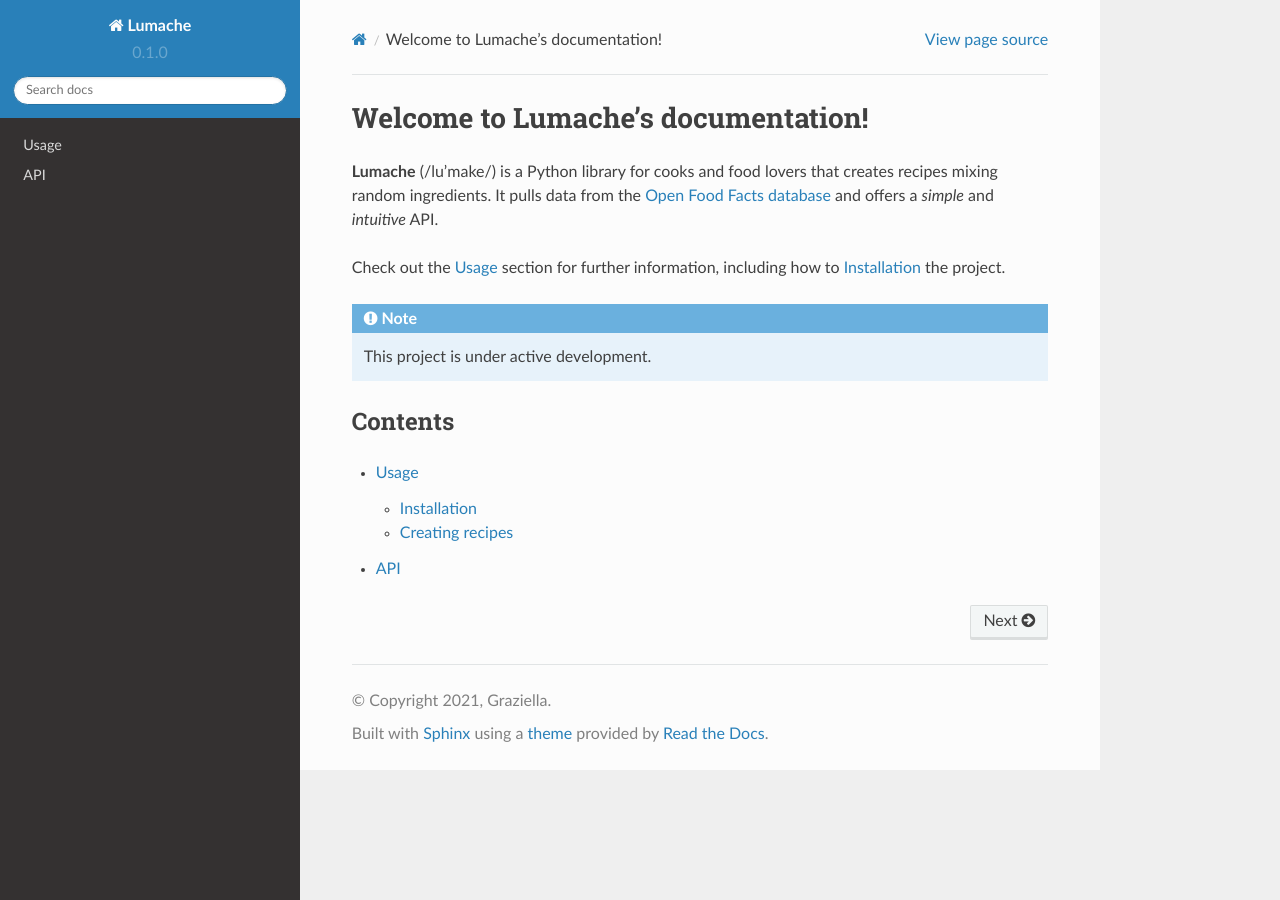
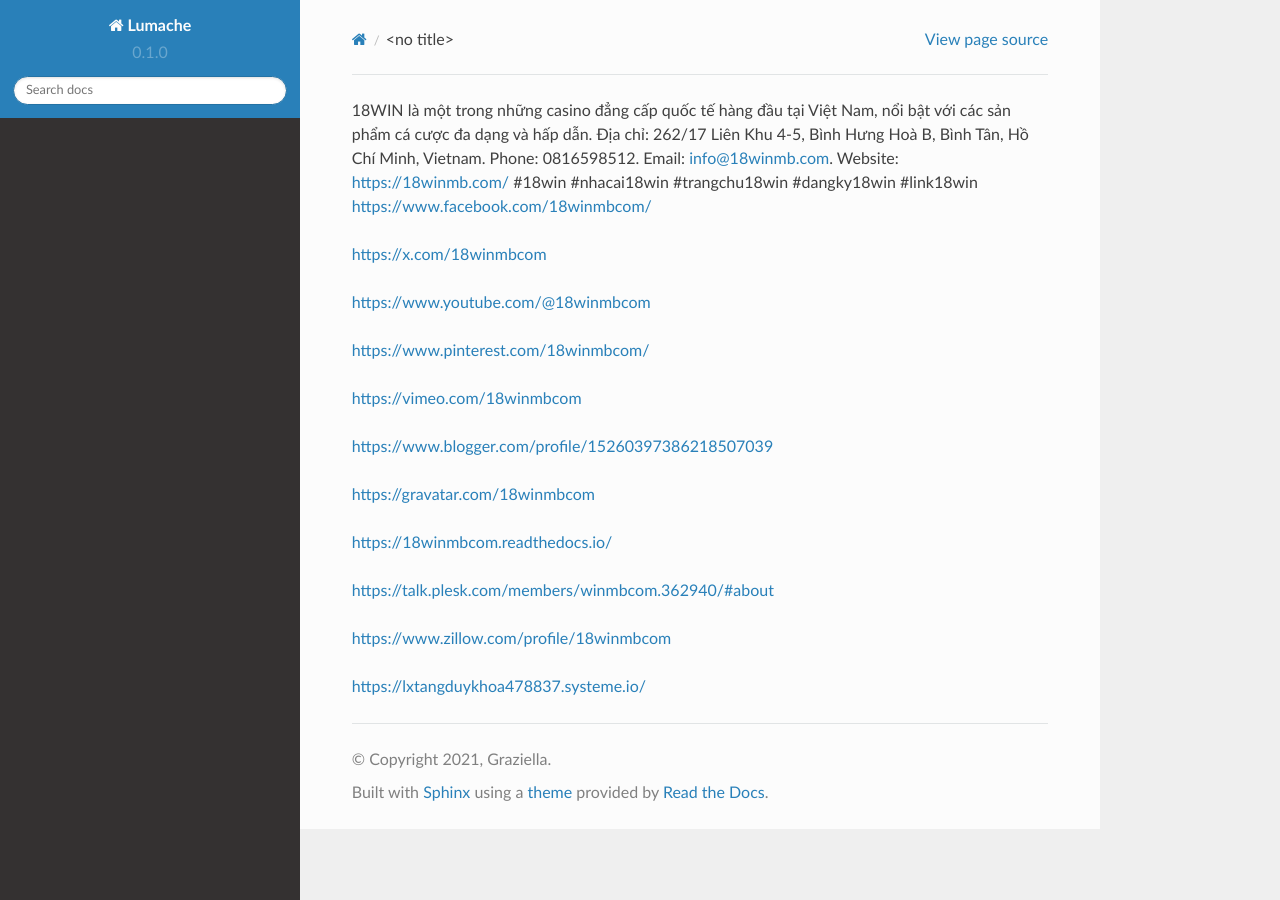
Before and after one commit to 18winmbcom/18winmbcom, a Sphinx documentation site: the page built from docs/source/index.rst, in a window 1280 px wide. Built offline with Sphinx 7.4.7 and the Read the Docs theme 2.0.0, drawn with Linux system fonts in a browser that asks for light colours.

Commit message:
Update index.rst

```diff
--- a/docs/source/index.rst
+++ b/docs/source/index.rst
@@ -1,22 +1,22 @@
-Welcome to Lumache's documentation!
-===================================
+18WIN là một trong những casino đẳng cấp quốc tế hàng đầu tại Việt Nam, nổi bật với các sản phẩm cá cược đa dạng và hấp dẫn. Địa chỉ: 262/17 Liên Khu 4-5, Bình Hưng Hoà B, Bình Tân, Hồ Chí Minh, Vietnam. Phone: 0816598512. Email: info@18winmb.com. Website: https://18winmb.com/ #18win #nhacai18win #trangchu18win #dangky18win #link18win
+https://www.facebook.com/18winmbcom/
 
-**Lumache** (/lu'make/) is a Python library for cooks and food lovers
-that creates recipes mixing random ingredients.
-It pulls data from the `Open Food Facts database <https://world.openfoodfacts.org/>`_
-and offers a *simple* and *intuitive* API.
+https://x.com/18winmbcom
 
-Check out the :doc:`usage` section for further information, including
-how to :ref:`installation` the project.
+https://www.youtube.com/@18winmbcom
 
-.. note::
+https://www.pinterest.com/18winmbcom/
 
-   This project is under active development.
+https://vimeo.com/18winmbcom
 
-Contents
---------
+https://www.blogger.com/profile/15260397386218507039
 
-.. toctree::
+https://gravatar.com/18winmbcom
 
-   usage
-   api
+https://18winmbcom.readthedocs.io/
+
+https://talk.plesk.com/members/winmbcom.362940/#about
+
+https://www.zillow.com/profile/18winmbcom
+
+https://lxtangduykhoa478837.systeme.io/
```
